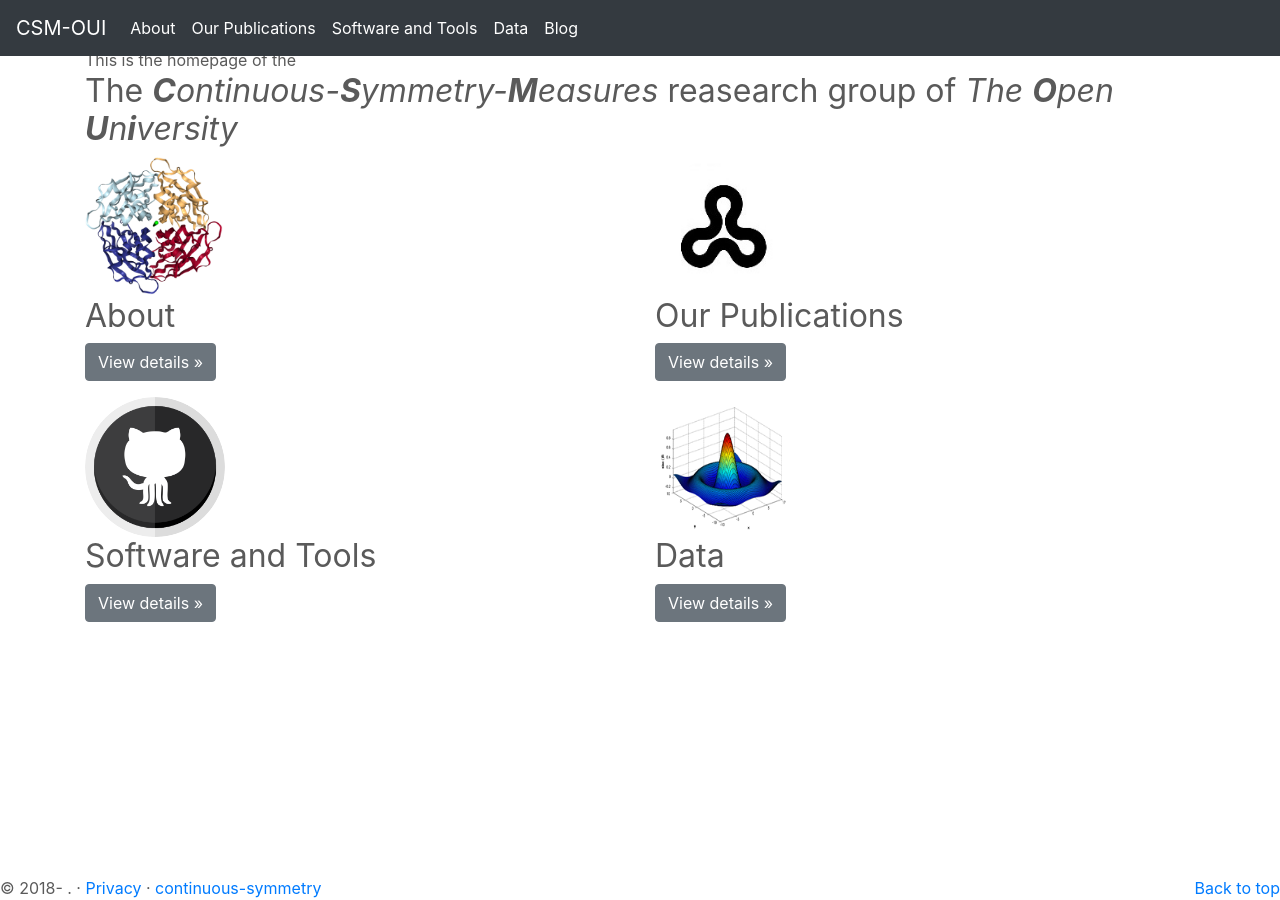
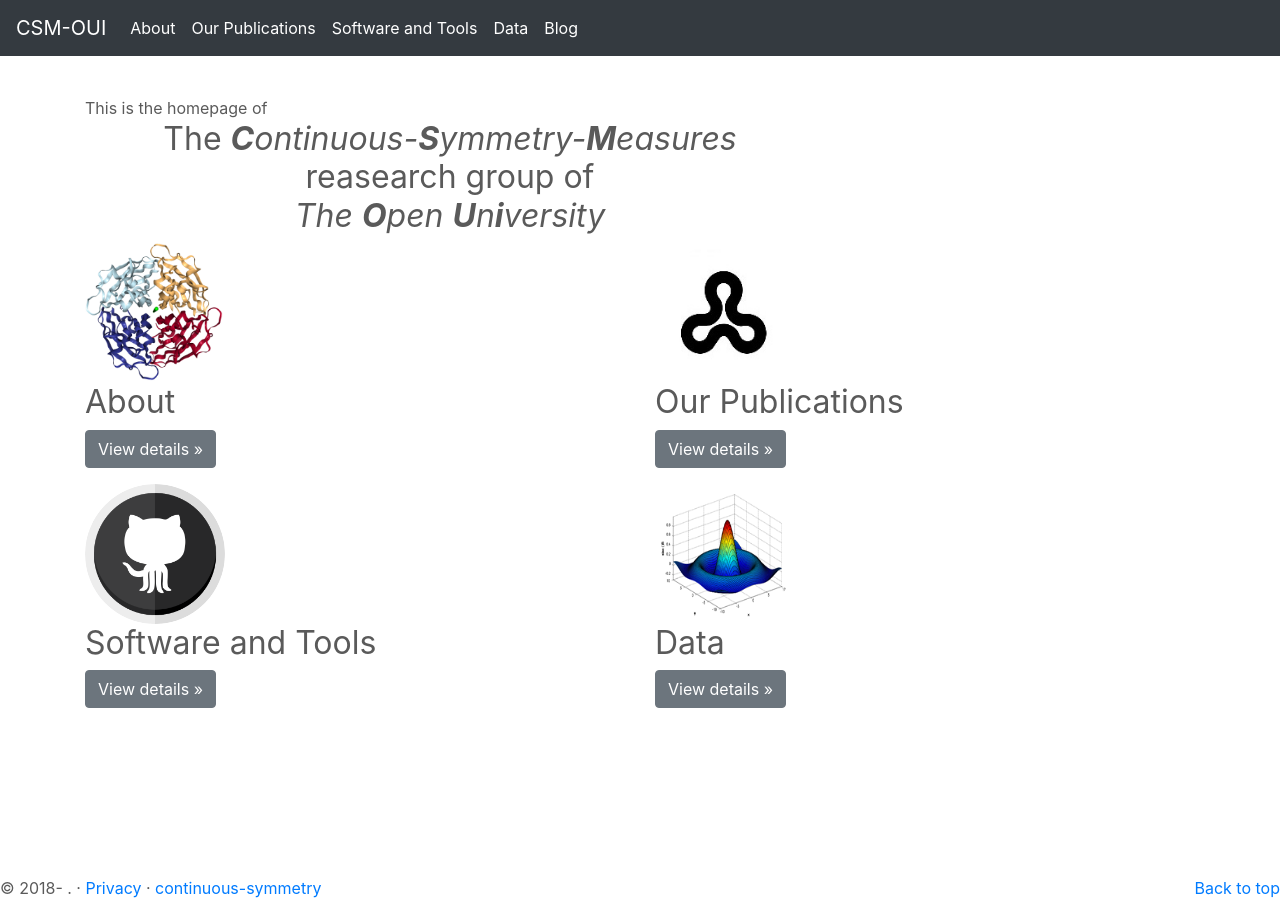
Before and after one commit to continuous-symmetry/our_research_group, a Jekyll site: the page built from index.md, in a window 1280 px wide. Built offline with Jekyll 4.4.1, drawn with Linux system fonts in a browser that asks for light colours.

Commit message:
Update homepage.html

```diff
--- a/_layouts/homepage.html
+++ b/_layouts/homepage.html
@@ -6,9 +6,14 @@ layout: skelaton_of_page
 
 <div class="container marketing">
 <div class="row">
-   <div class="col-lg-12">
-      This is the homepage of the
-      <h2>The <em><b>C</b>ontinuous-<b>S</b>ymmetry-<b>M</b>easures</em> reasearch group of <em>The <b>O</b>pen <b>U</b>n<b>i</b>versity</em></h2>
+   <div class="col-lg-8">
+      <br/><br/>
+      <div>This is the homepage of</div>
+      <h2 align="center">
+         The <em><b>C</b>ontinuous-<b>S</b>ymmetry-<b>M</b>easures</em><br/>
+         reasearch group of <br/>
+         <em>The <b>O</b>pen <b>U</b>n<b>i</b>versity</em>
+      </h2>
 
    </div>
 {% for  item in site.homepage_items %}
```
